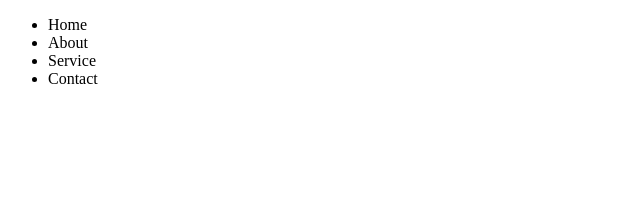
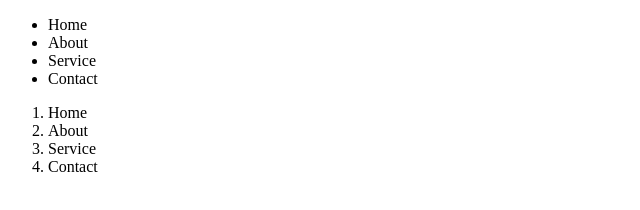
Before and after one commit to Devansh2005/hhttmmll, a plain HTML site: page chap_4/lsit.html in a window 1280 px wide. Shown: the whole page, without its empty margins (0-640 px from the left). Drawn offline with Linux system fonts and the light colour scheme.

Commit message:
Added ordered list

```diff
--- a/chap_4/lsit.html
+++ b/chap_4/lsit.html
@@ -13,5 +13,11 @@
         <li>Service</li>
         <li>Contact</li>
     </ul>
+    <ol>
+        <li>Home</li>
+        <li>About</li>
+        <li>Service</li>
+        <li>Contact</li>
+    </ol>
 </body>
 </html>
```
